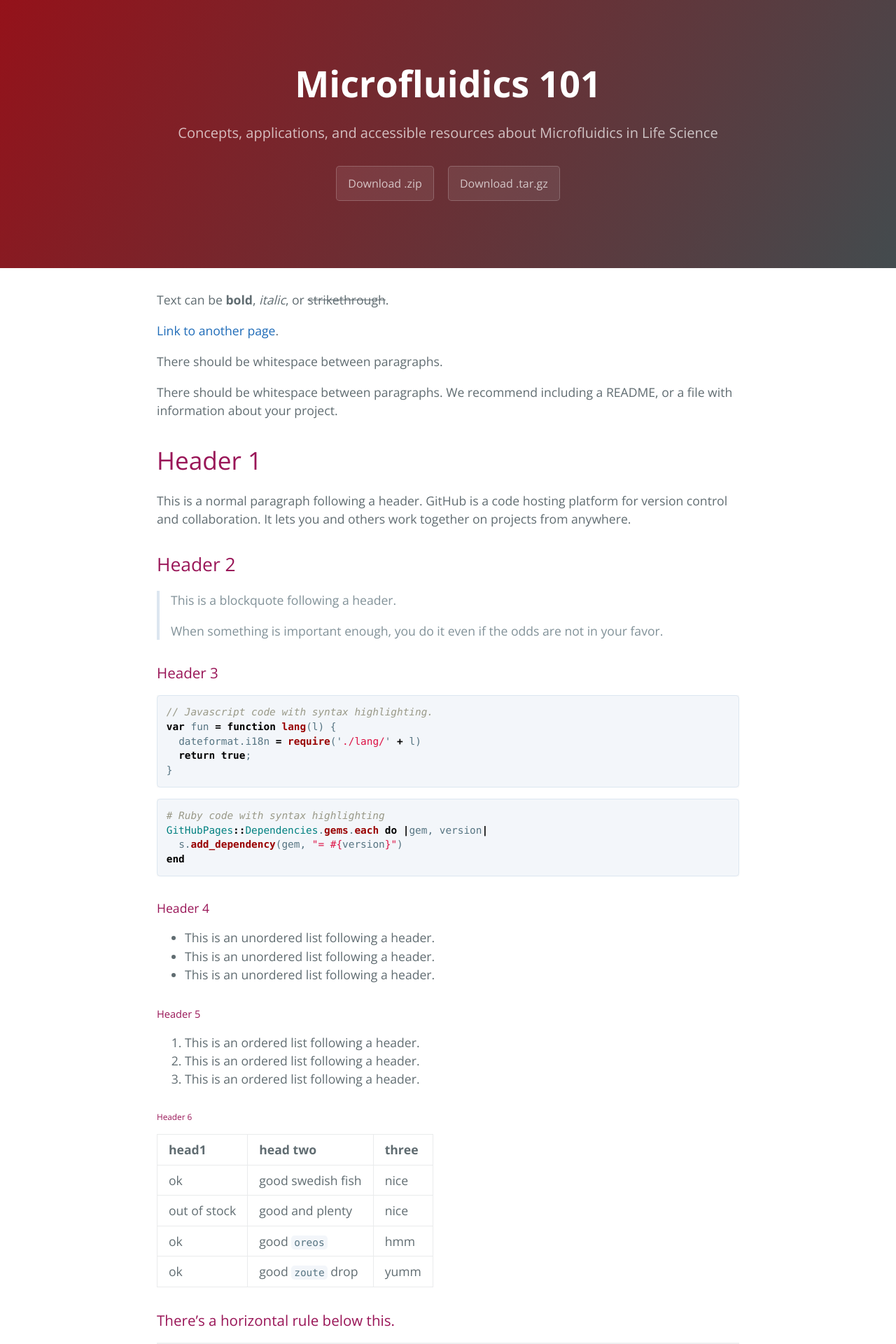
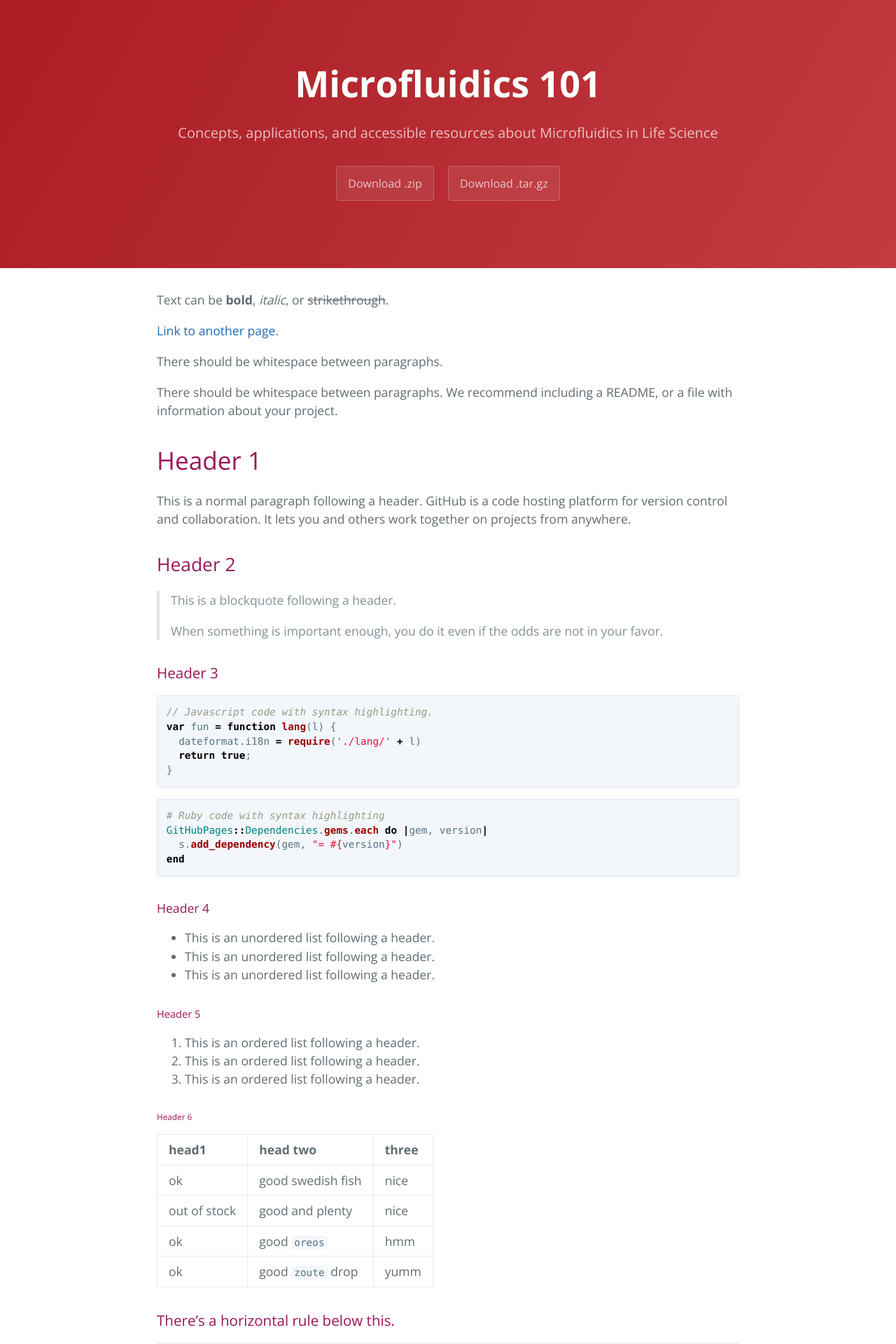
Before and after one commit to ufluidics101/ufluidics101.github.io, a Jekyll site: the page built from index.md, in a window 1280 px wide. Shown: the top 1920 px of the page at 70% size. Built offline with Jekyll 4.4.1, drawn with Linux system fonts in a browser that asks for light colours.

Commit message:
Update variables.scss

```diff
--- a/_sass/variables.scss
+++ b/_sass/variables.scss
@@ -8,8 +8,8 @@ $medium-breakpoint: 42em !default;
 //$header-bg-color-secondary: #155799 !default; #991557
 
 $header-heading-color: #fff !default;
-$header-bg-color: #434b4e !default; // Updated
-$header-bg-color-secondary: #94121a !default; // Updated
+$header-bg-color: #c23b41 !default; // Updated
+$header-bg-color-secondary: #aa1d23 !default; // Updated
 
 // Text
 $section-headings-color: #991557 !default; // Before: #159957
```
